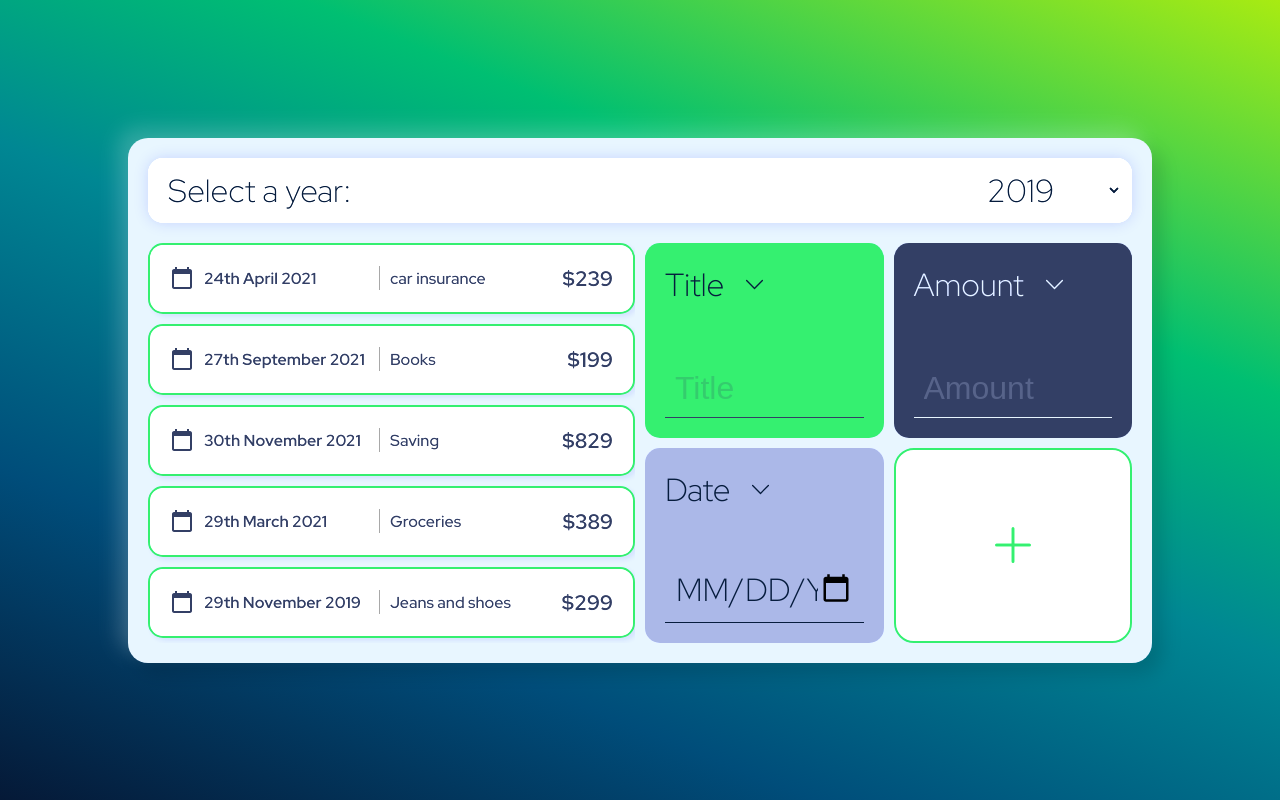
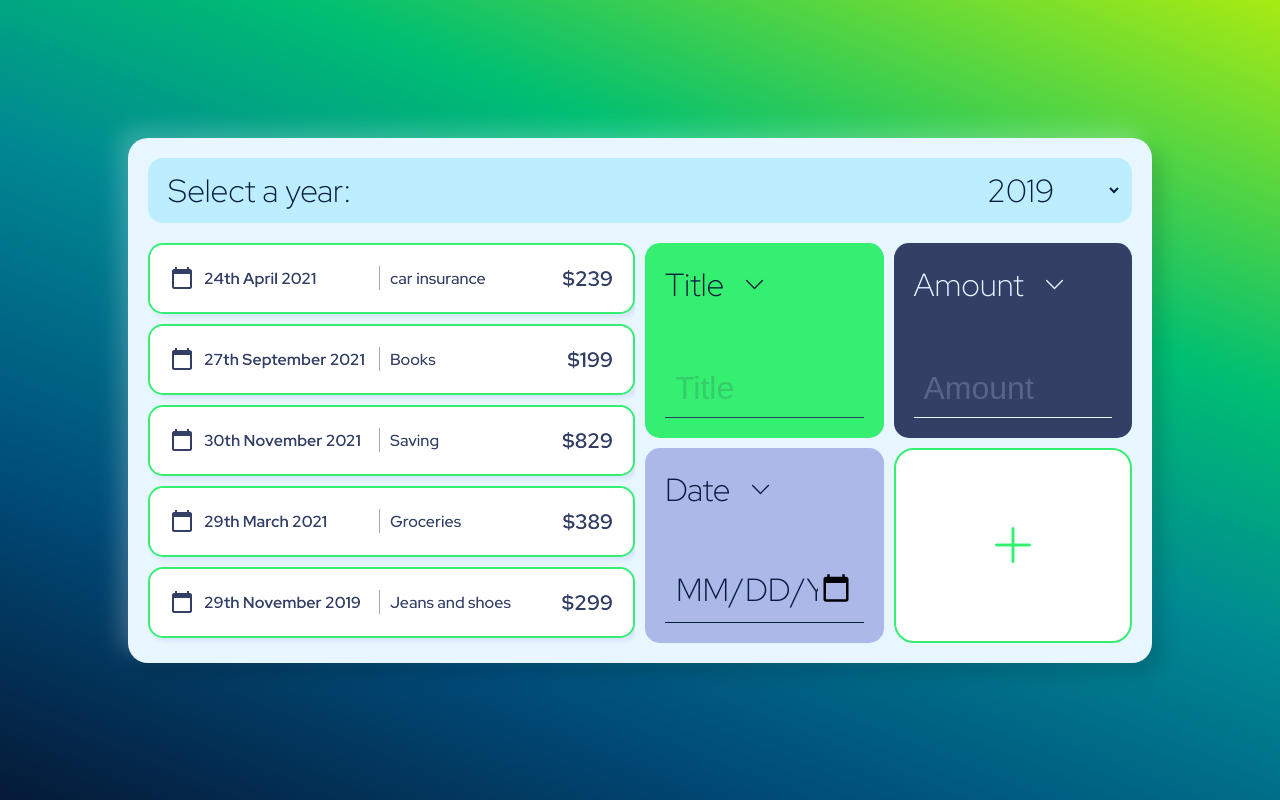
Before and after one commit to Mahyarnafisi/monthly-cost, a React (Create React App) app: page / in a window 1280 px wide. Built offline with nearby package versions, Linux system fonts and the light colour scheme.

Commit message:
new styling with new color palette

```diff
--- a/src/index.css
+++ b/src/index.css
@@ -13,7 +13,8 @@
   --color-primary-shade-2: #9ba7d3;
   --color-secondary: #30da66;
   --color-secondary-shade-1: #a8eb12;
-  --color-secondary-shade-2: #d3f589;
+  --color-tertiary:#004d7a;
+  --color-tertiary-shade-1:#42bfca45;
   --color-text-black: #333333;
   --color-text-white: #d3e0ff;
   --color-white: #ffffff;
@@ -29,7 +30,7 @@
   --fs-s: 1.6rem;
   --fs-m: 2.1rem;
   --fs-l: 3.2rem;
-  --fs-xl: 4.6rem;
+  --fs-xl: 4.8rem;
   /* margins sheets */
   --mb-s: 1rem;
   --mb-m: 2rem;
--- a/src/style/expenses/ExpenseFilter.css
+++ b/src/style/expenses/ExpenseFilter.css
@@ -11,8 +11,7 @@
   padding: 1rem 1rem 1rem 2rem;
   width: 100%;
   border-radius: 1.5rem;
-  background-color: var(--color-white);
-  box-shadow: 0 0 1.5rem #00000025;
+  background-color: var(--color-tertiary-shade-1);
   /* border: 2px solid var(--color-secondary); */
 }
 
@@ -24,13 +23,13 @@
 .expense-filter__dropdown select {
   font-size: var(--fs-l);
   font-family: var(--font);
+  font-weight: var(--fw-light);
   width: 20%;
   /* padding: 1rem; */
   border-radius: 1rem;
-  background-color: inherit;
+  background-color: transparent;
   color: var(--color-primary);
   outline: none;
-  font-weight: var(--fw-light);
   text-align: center;
   border: none;
 }
```
